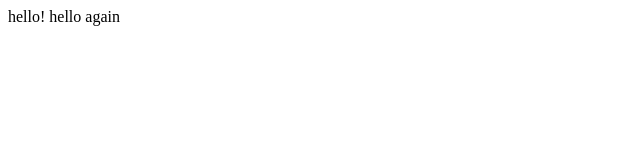
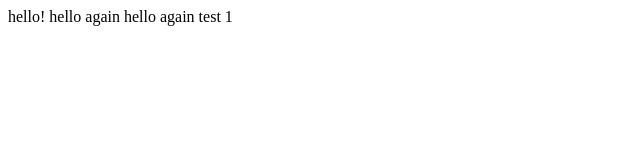
Before and after one commit to alinacode15/test-b, a plain HTML site: page index.html in a window 1280 px wide. Shown: the whole page, without its empty margins (0-640 px from the left). Drawn offline with Linux system fonts and the light colour scheme.

Commit message:
updated test1

```diff
--- a/index.html
+++ b/index.html
@@ -6,5 +6,6 @@
 <body>
 hello!
 hello again
+hello again test 1
 </body>
 </html>
```
